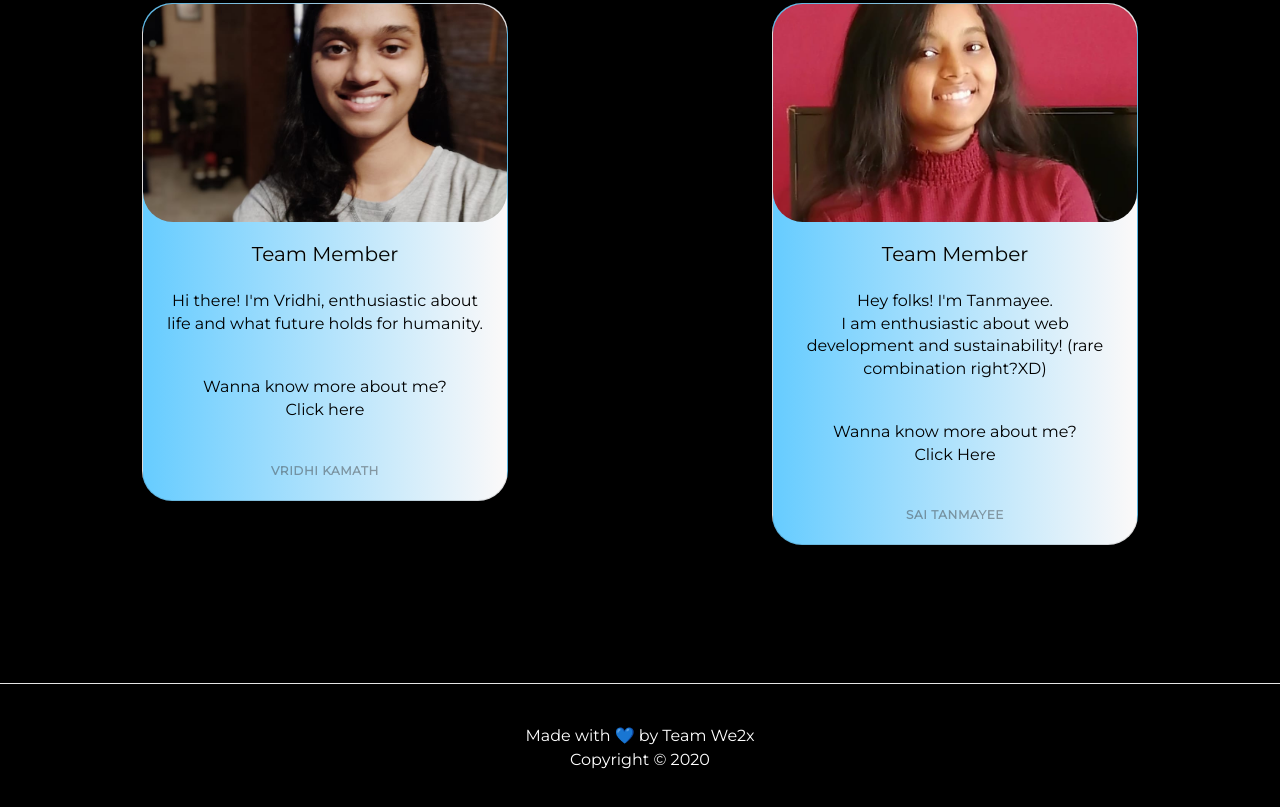
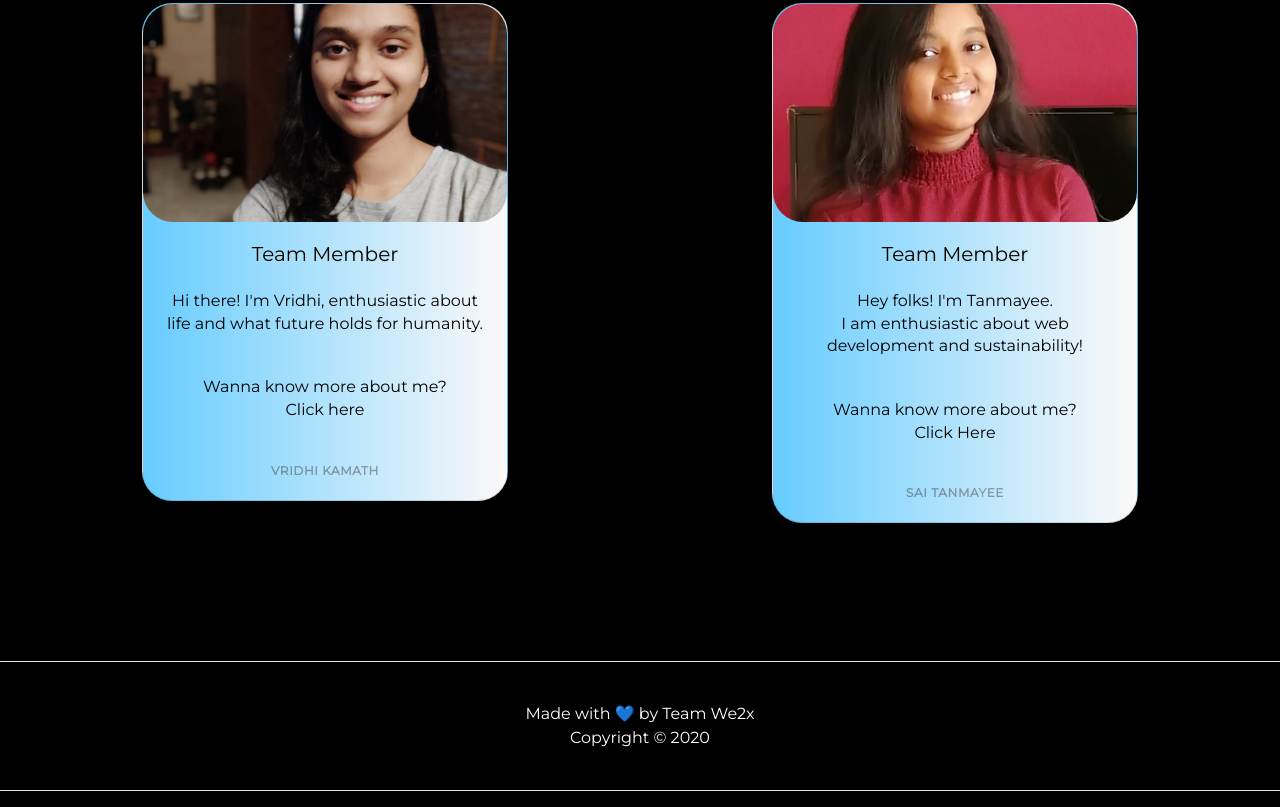
Before and after one commit to saitanmayee01/CSI-WEBATHON, a plain HTML site: page index.html in a window 1280 px wide. Shown: the part 959-1766 px from the top of the page. Drawn offline with nearby package versions, Linux system fonts and the light colour scheme.

Commit message:
Update index.html

```diff
--- a/index.html
+++ b/index.html
@@ -63,7 +63,7 @@
         <article>
            <h1>Team Member</h1>
            <br>
-           <p>Hey folks! I'm Tanmayee.<br> I am enthusiastic about web development and sustainability! (rare combination right?XD)</p><br> Wanna know more about me? <br>
+           <p>Hey folks! I'm Tanmayee.<br> I am enthusiastic about web development and sustainability!</p><br> Wanna know more about me? <br>
            <p class="click">Click Here</p>
            <span>sai tanmayee</span>
          </article>
```
